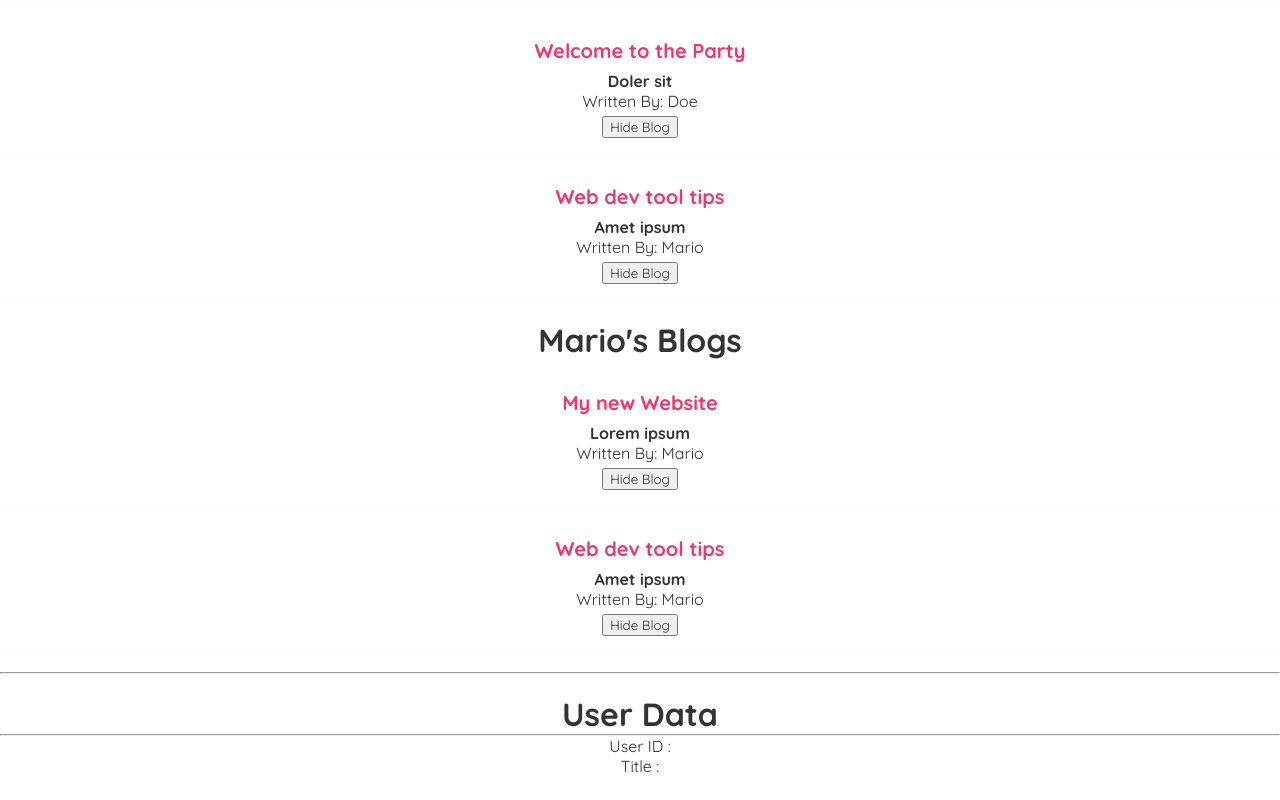
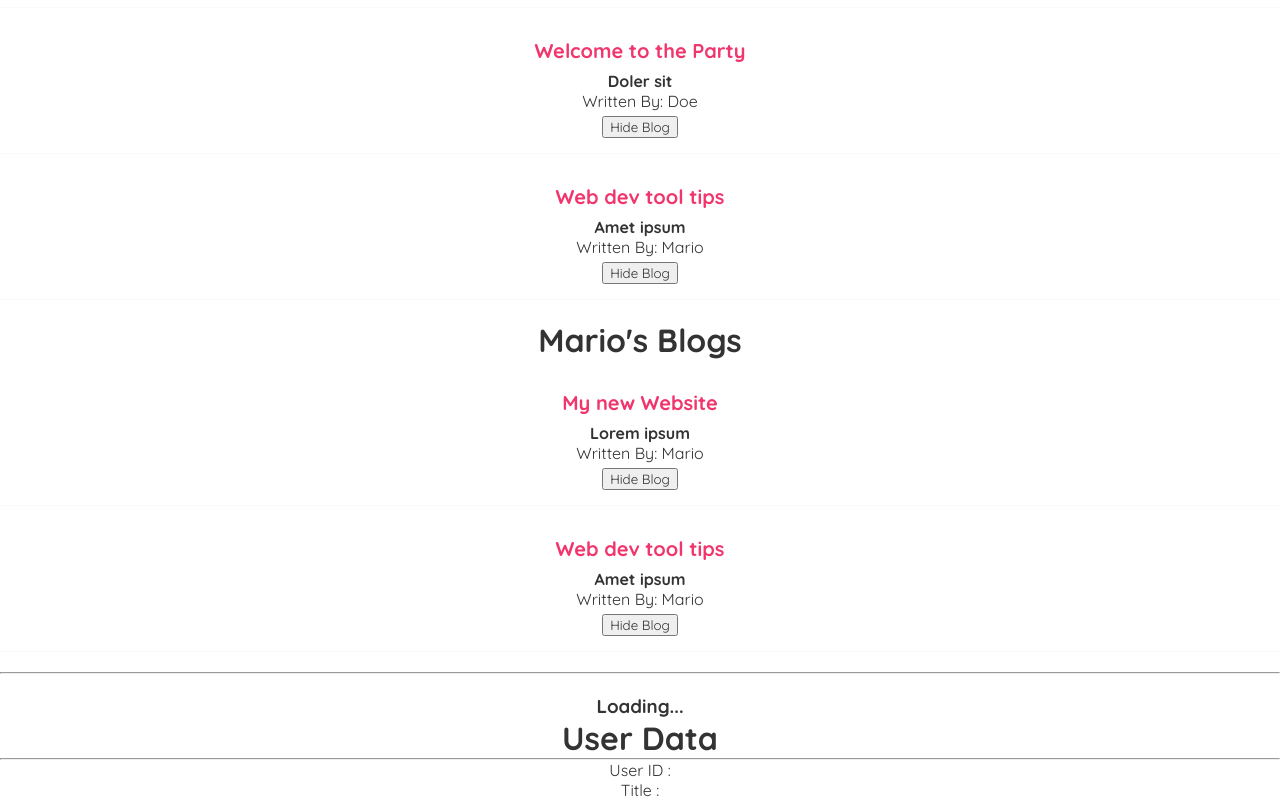
Before and after one commit to priyan1995/react-basics, a React (Create React App) app: page / in a window 1280 px wide. Shown: the part 499-1299 px from the top of the page. Before the commit the page ends 1275 px from the top, so only its background shows below. Built offline with nearby package versions, Linux system fonts and the light colour scheme; no server answers.

Commit message:
loading message added

```diff
--- a/src/pages/blogList.js
+++ b/src/pages/blogList.js
@@ -1,3 +1,5 @@
+
+
 const BlogList = (props) => {
     const blogs = props.blogs;
     const title = props.title;
--- a/src/pages/userData.js
+++ b/src/pages/userData.js
@@ -3,6 +3,7 @@ import { useEffect, useState } from "react";
 const UserData = () => {
 
     const [users, setUsers] = useState([]);
+    const [isPending, setIsPending] = useState(true);
 
     useEffect(() => {
         fetch('https://jsonplaceholder.typicode.com/todos/1')
@@ -15,6 +16,7 @@ const UserData = () => {
                 // console.log(blogid);
                 // const title = data.title;
                 setUsers(data);
+                setIsPending(false);
             })
         // console.log(users);
 
@@ -23,6 +25,7 @@ const UserData = () => {
 
     return (
         <div>
+            { isPending && <div><h3>Loading...</h3></div> }
             <h1>User Data</h1>
             <hr />
 
```
